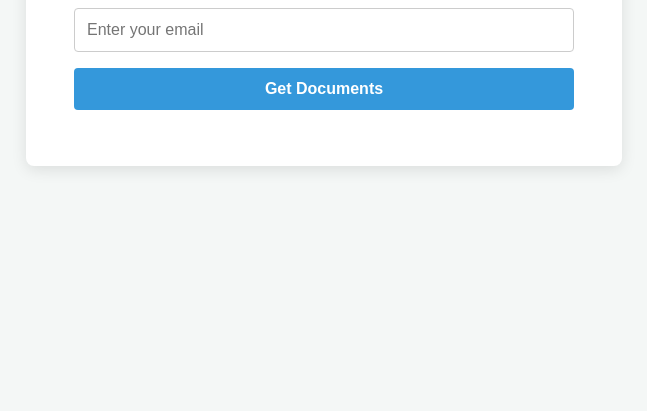
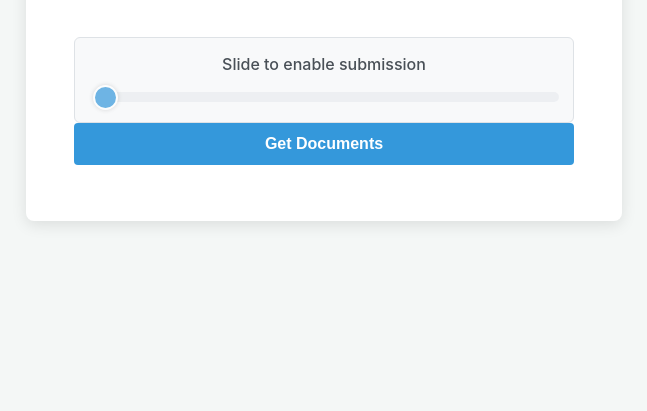
Before and after one commit to bmns1/docs, a plain HTML site: page index.html in a window 1280 px wide. Shown: the part 389-800 px from the top of the page, without its empty margins (316-963 px from the left). Drawn offline with Linux system fonts and the light colour scheme.

Commit message:
Update index.html

```diff
--- a/index.html
+++ b/index.html
@@ -1,23 +1,88 @@
+
+
 <!DOCTYPE html>
 <html lang="en">
 <head>
     <meta charset="UTF-8">
     <meta name="viewport" content="width=device-width, initial-scale=1.0">
-    <title>SVA Documents</title>
+    <title>SVA Document</title>
     <link rel="stylesheet" href="style.css">
+    <style>
+        /* Add styles for the new slider captcha */
+        .captcha-container {
+            margin-top: 1.5rem;
+            padding: 1rem;
+            background-color: #f8f9fa;
+            border-radius: 6px;
+            border: 1px solid #dee2e6;
+        }
+
+        .captcha-container label {
+            display: block;
+            margin-bottom: 0.75rem;
+            font-weight: 500;
+            color: #495057;
+        }
+
+        #captcha-slider {
+            -webkit-appearance: none;
+            width: 100%;
+            height: 10px;
+            background: #e9ecef;
+            outline: none;
+            opacity: 0.7;
+            -webkit-transition: .2s;
+            transition: opacity .2s;
+            border-radius: 5px;
+        }
+
+        #captcha-slider:hover {
+            opacity: 1;
+        }
+
+        #captcha-slider::-webkit-slider-thumb {
+            -webkit-appearance: none;
+            appearance: none;
+            width: 25px;
+            height: 25px;
+            background: #3498db;
+            cursor: pointer;
+            border-radius: 50%;
+            border: 2px solid white;
+            box-shadow: 0 0 5px rgba(0,0,0,0.2);
+        }
+
+        #captcha-slider::-moz-range-thumb {
+            width: 25px;
+            height: 25px;
+            background: #3498db;
+            cursor: pointer;
+            border-radius: 50%;
+            border: 2px solid white;
+            box-shadow: 0 0 5px rgba(0,0,0,0.2);
+        }
+    </style>
 </head>
 <body>
     <div class="container">
       <h1>SVA Documents</h1>
-      <p>Please enter parent email address to access the document list.</p>
+      <p>Please enter your email address to access the document list.</p>
 
       <form id="access-form">
         <input type="email" id="email-input" placeholder="Enter your email" required>
+
+        <!-- New Slider Captcha Element -->
+        <div class="captcha-container">
+            <label for="captcha-slider" id="captcha-label">Slide to enable submission</label>
+            <input type="range" id="captcha-slider" min="0" max="100" value="0">
+        </div>
+
         <button type="submit" id="submit-button">Get Documents</button>
       </form>
 
       <div id="result-container">
-        </div>
+        <!-- Document list or error messages will appear here -->
+      </div>
     </div>
 
     <script src="script.js"></script>
```
